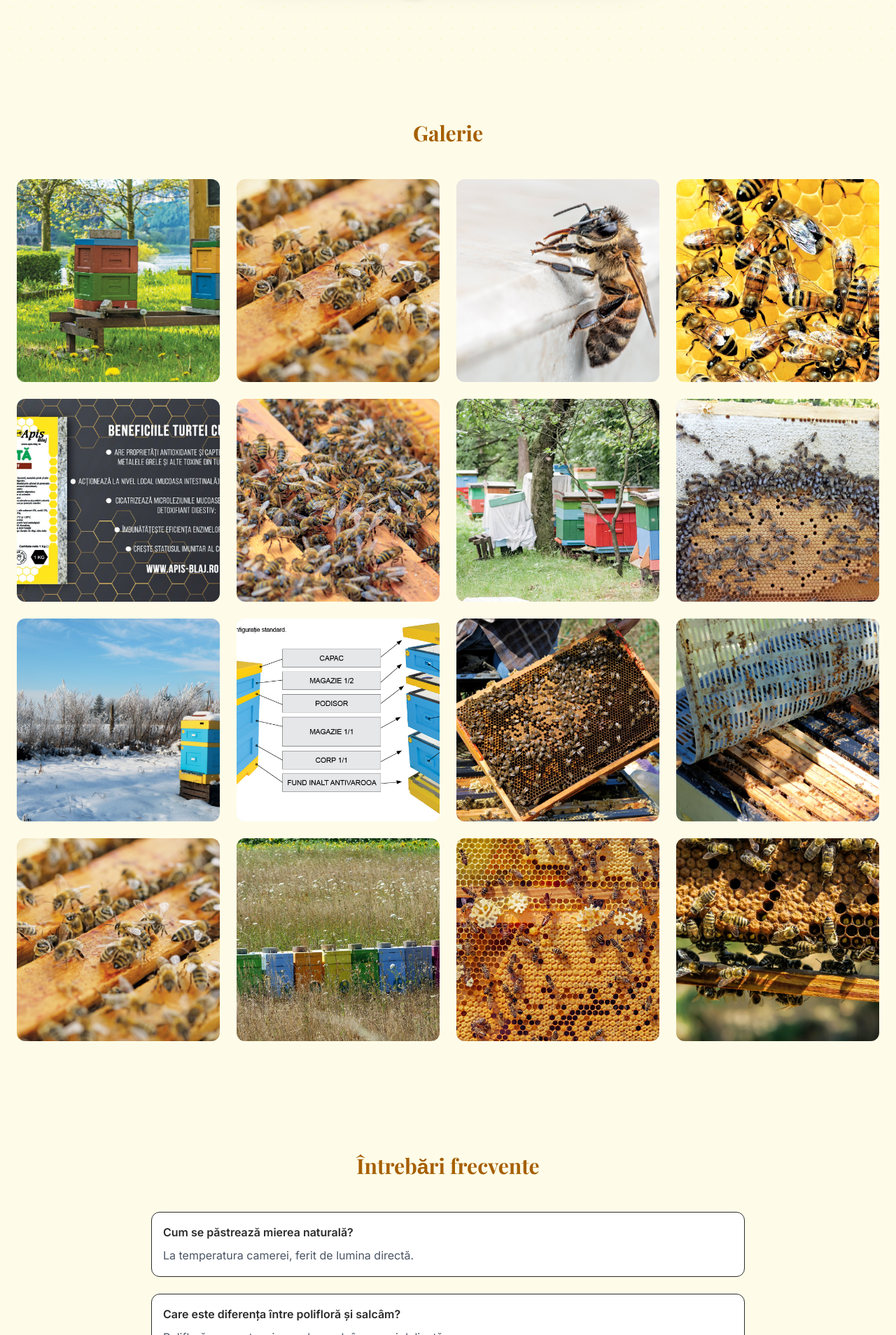
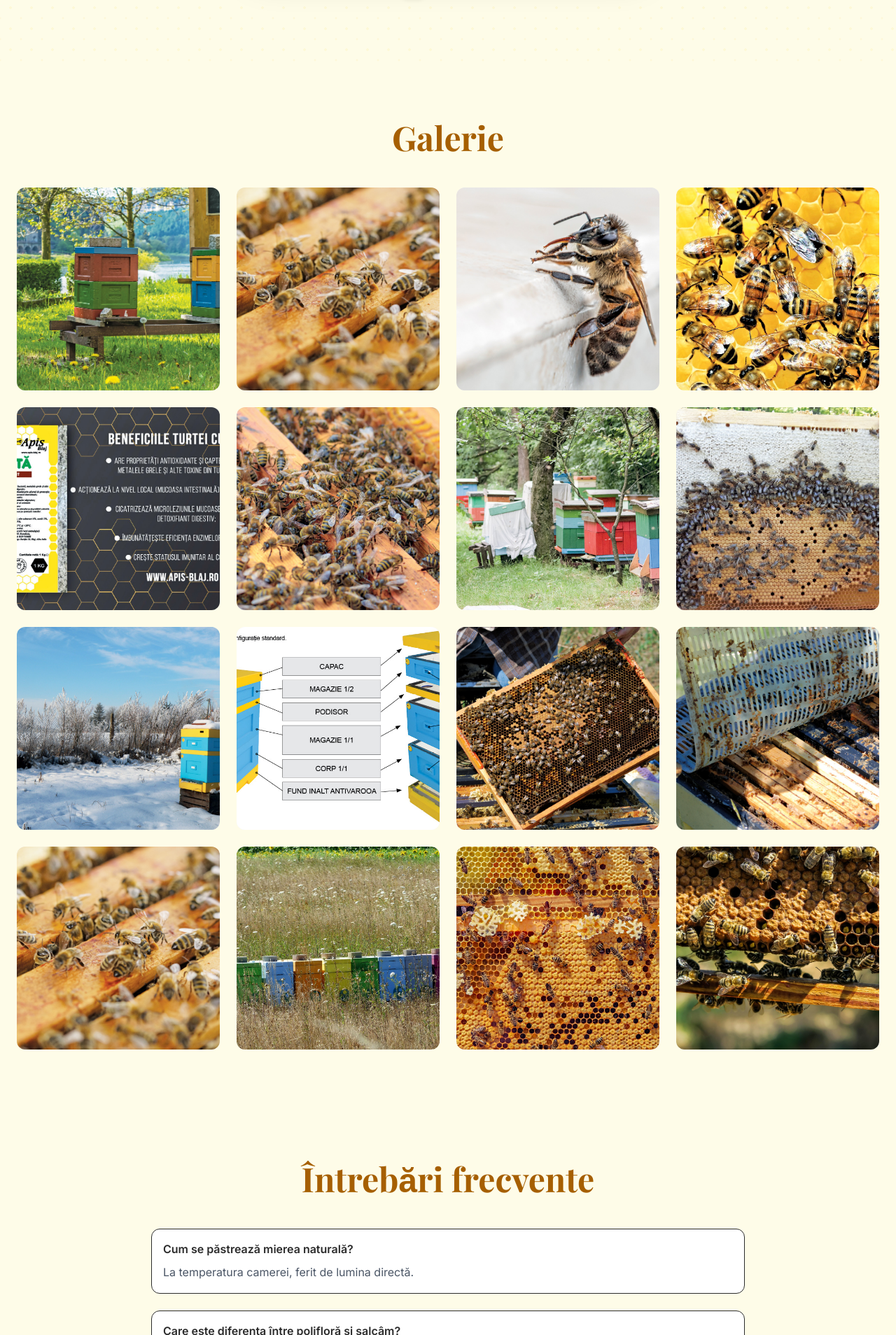
Before and after one commit to ionutpetru4046/Website-Apicultura, a Next.js app: page / in a window 1280 px wide. Shown: the part 5402-7310 px from the top of the page at 70% size. Built offline with nearby package versions, Linux system fonts and the light colour scheme; a web font is replaced by a local one.

Commit message:
font h1 changed to Gallery and FAQ

```diff
--- a/components/FAQ.tsx
+++ b/components/FAQ.tsx
@@ -29,7 +29,7 @@ export default function FAQ() {
   return (
     <section className="bg-yellow-50 py-20">
       <div className="max-w-4xl mx-auto px-6">
-        <h2 className="text-3xl font-serif text-yellow-700 font-bold mb-12 text-center">
+        <h2 className="text-5xl font-serif text-yellow-700 font-bold mb-12 text-center">
           Întrebări frecvente
         </h2>
         <div className="space-y-6">
--- a/components/Gallery.tsx
+++ b/components/Gallery.tsx
@@ -54,7 +54,7 @@ export default function Gallery() {
   return (
     <section className="py-20">
       <div className="max-w-7xl mx-auto px-6">
-        <h2 className="text-3xl text-yellow-700 font-serif font-bold mb-12 text-center">
+        <h2 className="text-5xl text-yellow-700 font-serif font-bold mb-12 text-center">
           Galerie
         </h2>
 
```
